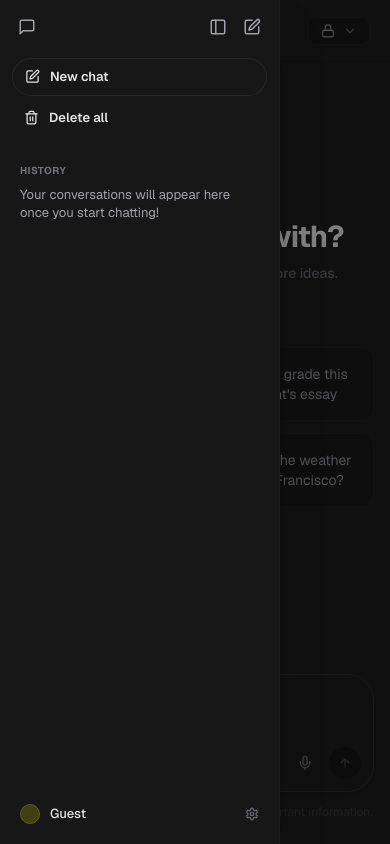
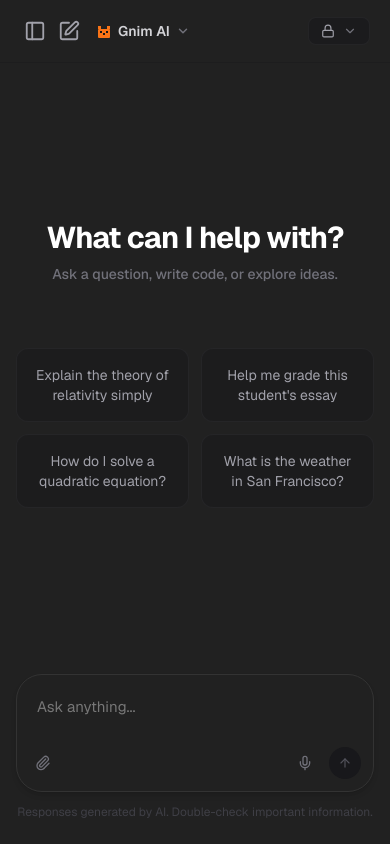
Before and after one commit to CodeCapsule/gnim, a Next.js app: page / in a window 390 px wide. Built offline with nearby package versions, Linux system fonts and the light colour scheme.

Commit message:
fix: close sidebar by default on mobile devices to prevent obscuring the chat window

```diff
--- a/src/app/page.tsx
+++ b/src/app/page.tsx
@@ -88,6 +88,12 @@ export default function ChatPage() {
       setConversations([blank]);
       setActiveId(blank.id);
     }
+
+    // Default sidebar to closed on mobile
+    if (window.innerWidth < 768) {
+      setSidebarOpen(false);
+    }
+
     setMounted(true);
   }, []);
 
```
Also changed, not shown: .rate-limits.json.
